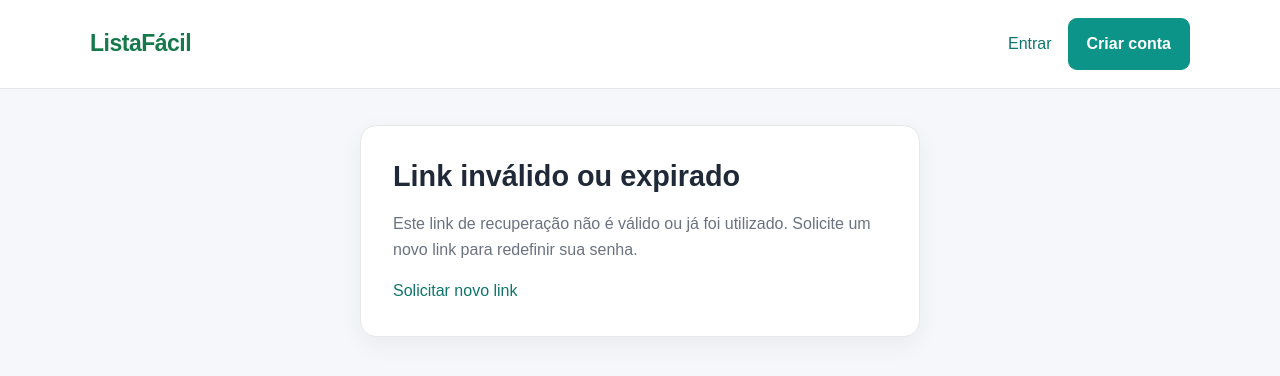
After one commit to AndreSouzanl/lista-facil, a Django app: page /usuarios/senha/redefinir/1/1/ in a window 1280 px wide. The commit adds this page. Shown: the top 376 px of the page. Run offline with Django 5.2, Linux system fonts and the light colour scheme.

Commit message:
docs: atualiza README com recuperacao de senha

```diff
--- /dev/null
+++ b/templates/usuarios/assunto_redefinir_senha.txt
@@ -0,0 +1 @@
+Redefinição de senha — ListaFácil
--- /dev/null
+++ b/templates/usuarios/senha_redefinir.html
@@ -0,0 +1,39 @@
+{% extends "base.html" %}
+
+{% block title %}
+    Criar nova senha | ListaFácil
+{% endblock %}
+
+{% block content %}
+<section class="form-card">
+    {% if validlink %}
+        <h1>Crie uma nova senha</h1>
+
+        <p>
+            Digite sua nova senha e confirme para recuperar
+            o acesso à sua conta.
+        </p>
+
+        <form method="post">
+            {% csrf_token %}
+
+            {{ form.as_p }}
+
+            <button type="submit">
+                Salvar nova senha
+            </button>
+        </form>
+    {% else %}
+        <h1>Link inválido ou expirado</h1>
+
+        <p>
+            Este link de recuperação não é válido ou já foi utilizado.
+            Solicite um novo link para redefinir sua senha.
+        </p>
+
+        <a href="{% url 'usuarios:senha_esqueci' %}">
+            Solicitar novo link
+        </a>
+    {% endif %}
+</section>
+{% endblock %}
--- a/usuarios/urls.py
+++ b/usuarios/urls.py
@@ -1,10 +1,50 @@
-
-from django.urls import path
+from django.contrib.auth import views as auth_views
+from django.urls import path, reverse_lazy
 
 from . import views
 
 app_name = "usuarios"
 
 urlpatterns = [
-    path("cadastro/", views.cadastrar, name="cadastro"),
+    path(
+        "cadastro/",
+        views.cadastrar,
+        name="cadastro",
+    ),
+
+    path(
+        "senha/esqueci/",
+        auth_views.PasswordResetView.as_view(
+            template_name="usuarios/senha_esqueci.html",
+            email_template_name="usuarios/email_redefinir_senha.txt",
+            subject_template_name="usuarios/assunto_redefinir_senha.txt",
+            success_url=reverse_lazy("usuarios:senha_enviada"),
+        ),
+        name="senha_esqueci",
+    ),
+
+    path(
+        "senha/enviada/",
+        auth_views.PasswordResetDoneView.as_view(
+            template_name="usuarios/senha_enviada.html",
+        ),
+        name="senha_enviada",
+    ),
+
+    path(
+        "senha/redefinir/<uidb64>/<token>/",
+        auth_views.PasswordResetConfirmView.as_view(
+            template_name="usuarios/senha_redefinir.html",
+            success_url=reverse_lazy("usuarios:senha_redefinida"),
+        ),
+        name="senha_redefinir",
+    ),
+
+    path(
+        "senha/redefinida/",
+        auth_views.PasswordResetCompleteView.as_view(
+            template_name="usuarios/senha_redefinida.html",
+        ),
+        name="senha_redefinida",
+    ),
 ]
```
Also changed, not shown: templates/registration/login.html (+8 -0 lines), templates/usuarios/email_redefinir_senha.txt (added, +12 -0 lines), templates/usuarios/senha_enviada.html (added, +27 -0 lines), templates/usuarios/senha_esqueci.html (added, +33 -0 lines), templates/usuarios/senha_redefinida.html (added, +20 -0 lines), Readme.md.
